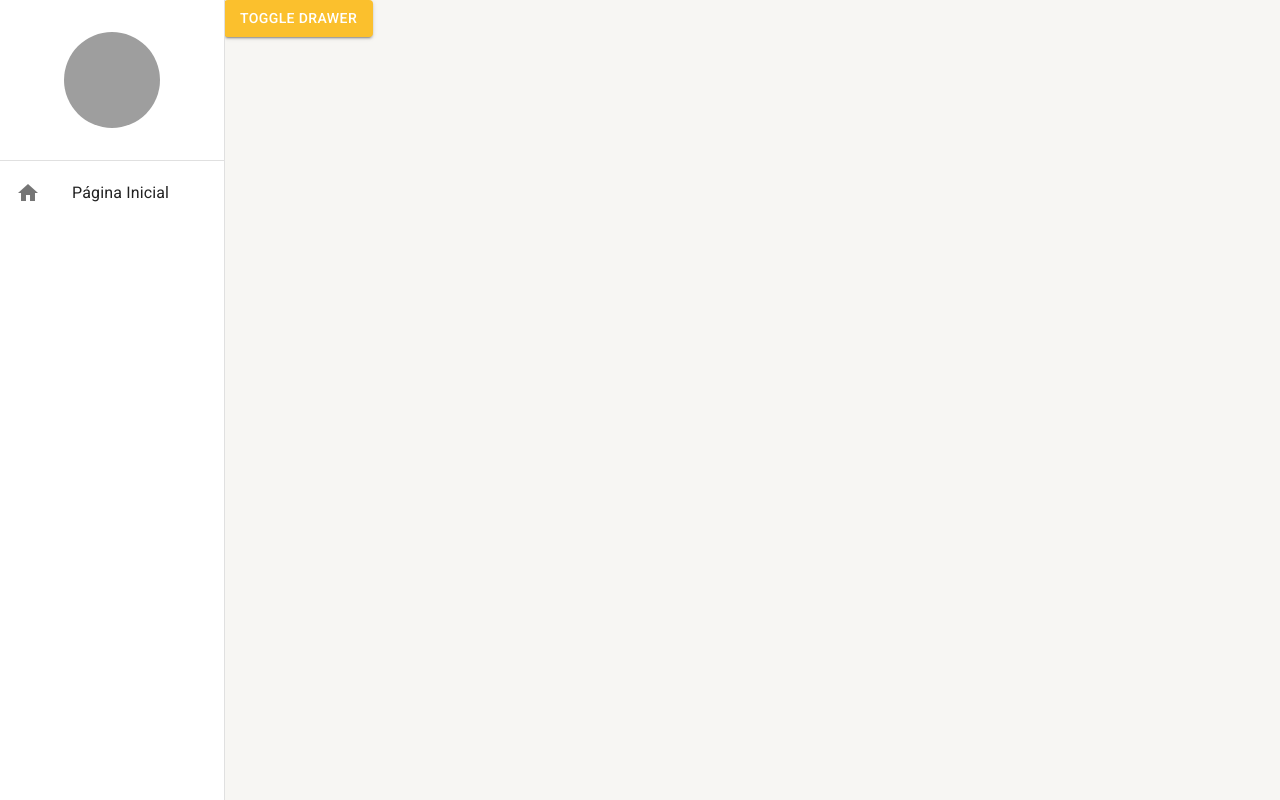
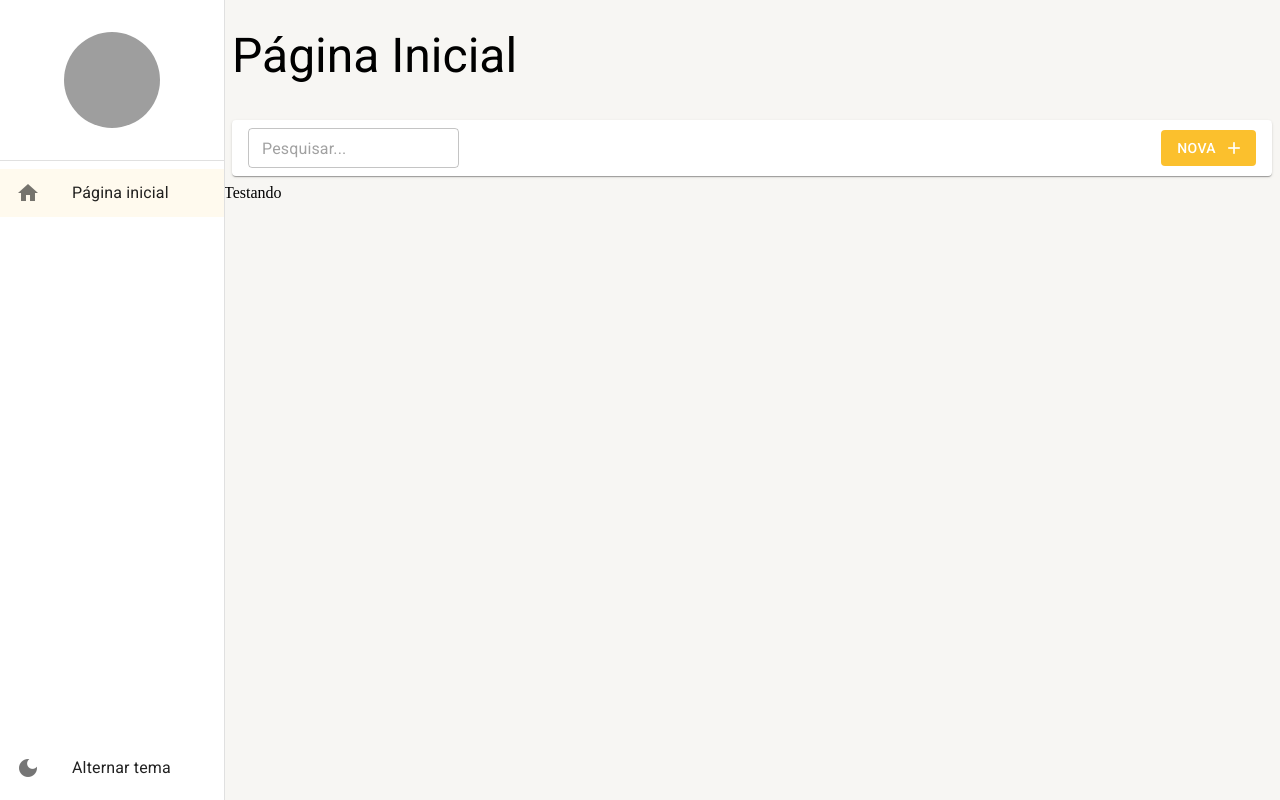
Before and after one commit to IsraelAlvesN/ts-ui-projeto, a React (Create React App) app: page /pagina-inicial in a window 1280 px wide. Built offline with nearby package versions, Linux system fonts and the light colour scheme; grey boxes are pictures that could not be loaded.

Commit message:
feat: Criado dashboard e menu lateral

```diff
--- /dev/null
+++ b/src/pages/dashboard/Dashboard.tsx
@@ -0,0 +1,18 @@
+import { FerramentasDaListagem } from "../../shared/components"
+import { LayoutBaseDePagina } from "../../shared/layouts"
+
+export const Dashboard = () => {
+    return(
+        <LayoutBaseDePagina
+            titulo="Página Inicial"
+            barraDeFerramentas={(
+                <FerramentasDaListagem
+                    mostrarInputBusca
+                    textoBotaoNovo='Nova'
+                />
+                )}
+        >
+            Testando
+        </LayoutBaseDePagina>
+    )
+}
--- a/src/pages/index.ts
+++ b/src/pages/index.ts
@@ -1 +1 @@
-export {}
+export * from './dashboard/Dashboard'
--- a/src/routes/index.tsx
+++ b/src/routes/index.tsx
@@ -1,16 +1,26 @@
-import { Button } from "@mui/material";
+import {useEffect} from 'react'
 import { Routes, Route, Navigate } from "react-router-dom";
 import { useDrawerContext } from "../shared/contexts";
+import { Dashboard } from '../pages';
 
 export const AppRoutes = () => {
-    const {toggleDrawerOpen} = useDrawerContext()
+    const {setDrawerOptions} = useDrawerContext()
+
+    useEffect(() => {
+        setDrawerOptions([
+            {
+                icon: 'home',
+                path: '/pagina-inicial',
+                label: 'Página inicial',
+            },
+        ])
+    }, [])
 
     return(
         <Routes>
-            <Route path="/pagina-inicial" element={<Button variant="contained" color="primary" onClick={toggleDrawerOpen}>Toggle drawer</Button>} />
+            <Route path="/pagina-inicial" element={<Dashboard />} />
 
             <Route path="*" element={<Navigate to="/pagina-inicial" />}/>
         </Routes>
     )
-
 }
--- /dev/null
+++ b/src/shared/components/ferramentas-da-listagem/FerramentasDaListagem.tsx
@@ -0,0 +1,58 @@
+import { Box, Button, Icon, Paper, TextField, useTheme } from "@mui/material"
+
+interface IFerramentasDaListagemProps{
+    textoDaBusca?: string;
+    mostrarInputBusca?: boolean;
+    aoMudarTextoDeBusca?: (novoTexto: string) => void;
+    textoBotaoNovo?: string;
+    mostrarBotaoNovo?: boolean;
+    aoClicarEmNovo?: () => void;
+}
+
+export const FerramentasDaListagem: React.FC<IFerramentasDaListagemProps> = ({
+    textoDaBusca = '',
+    mostrarInputBusca = false,
+    aoMudarTextoDeBusca,
+    textoBotaoNovo = 'Novo',
+    mostrarBotaoNovo = true,
+    aoClicarEmNovo
+}) => {
+    const theme = useTheme()
+
+    return(
+        <Box height={
+            theme.spacing(5)
+            }
+            marginX={1}
+            padding={1}
+            paddingX={2}
+            gap={1}
+            display='flex'
+            alignItems='center'
+            component={Paper}
+            >
+            {mostrarInputBusca &&(
+                <TextField
+                size='small'
+                placeholder='Pesquisar...'
+                value={textoDaBusca}
+                onChange={(e) => aoMudarTextoDeBusca?.(e.target.value)}
+            />
+            )}
+            <Box flex={1} display='flex' justifyContent='end'>
+                {mostrarBotaoNovo &&(
+                    <Button
+                    variant='contained'
+                    disableElevation
+                    color='primary'
+                    endIcon={<Icon>add</Icon>}
+                    onClick={aoClicarEmNovo}
+                >
+                    {textoBotaoNovo}
+                </Button>
+                )}
+            </Box>
+
+        </Box>
+    )
+}
--- a/src/shared/components/index.ts
+++ b/src/shared/components/index.ts
@@ -1 +1,2 @@
 export * from './menu-lateral/MenuLateral'
+export * from './ferramentas-da-listagem/FerramentasDaListagem'
--- a/src/shared/components/menu-lateral/MenuLateral.tsx
+++ b/src/shared/components/menu-lateral/MenuLateral.tsx
@@ -1,16 +1,47 @@
 import { Avatar, Box, Divider, Drawer, Icon, List, ListItemButton, ListItemIcon, ListItemText, useMediaQuery, useTheme } from "@mui/material"
 import React, { ReactNode } from "react"
-import { useDrawerContext } from "../../contexts";
+import { useMatch, useNavigate, useResolvedPath } from "react-router-dom";
+import { useAppThemeContext, useDrawerContext } from "../../contexts";
+
+interface IListItemLinkProps{
+    to: string;
+    icon: string;
+    label: string;
+    onClick: (() => void) | undefined;
+}
 
 interface IMenuLateral{
     children: ReactNode;
+}
+
+const ListItemLink:React.FC<IListItemLinkProps> = ({to, icon, label, onClick}) => {
+    const navigate = useNavigate()
+
+    const resolvedPath = useResolvedPath(to)
+    const match = useMatch({path: resolvedPath.pathname, end: false})
+
+    const handleClick = () => {
+        navigate(to);
+        onClick?.();
+    }
+
+    return(
+        <ListItemButton selected={!!match} onClick={handleClick}>
+            <ListItemIcon>
+                <Icon>{icon}</Icon>
+            </ListItemIcon>
+            <ListItemText primary={label} />
+        </ListItemButton>
+    )
 }
 
 export const MenuLateral: React.FC<IMenuLateral> = ({children}) => {
     const theme = useTheme()
     const smDown = useMediaQuery(theme.breakpoints.down('sm'))
 
-    const { isDrawerOpen, toggleDrawerOpen } = useDrawerContext()
+    const { isDrawerOpen, toggleDrawerOpen, drawerOptions } = useDrawerContext()
+
+    const {toggleTheme} = useAppThemeContext()
 
     return(
         <>
@@ -21,16 +52,31 @@ export const MenuLateral: React.FC<IMenuLateral> = ({children}) => {
                     </Box>
                 </Box>
                 <Divider/>
+
                 <Box flex={1}>
-                <List component="nav">
-                    <ListItemButton>
+                    <List component="nav">
+                        {drawerOptions.map( drawerOption => (
+                            <ListItemLink
+                                key={drawerOption.path}
+                                icon={drawerOption.icon}
+                                to={drawerOption.path}
+                                label={drawerOption.label}
+                                onClick={smDown ? toggleDrawerOpen : undefined}
+                            />
+                        ))}
+                    </List>
+                </Box>
+                <Box>
+                    <List component="nav">
+                    <ListItemButton onClick={toggleTheme}>
                         <ListItemIcon>
-                            <Icon>home</Icon>
+                            <Icon>dark_mode</Icon>
                         </ListItemIcon>
-                        <ListItemText primary='Página Inicial' />
+                        <ListItemText primary='Alternar tema' />
                     </ListItemButton>
-                </List>
+                    </List>
                 </Box>
+
             </Drawer>
             <Box height='100vh' marginLeft={smDown ? 0 : theme.spacing(28)}>
                 {children}
@@ -38,4 +84,3 @@ export const MenuLateral: React.FC<IMenuLateral> = ({children}) => {
         </>
     )
 }
-//10
--- a/src/shared/contexts/DrawerContext.tsx
+++ b/src/shared/contexts/DrawerContext.tsx
@@ -1,8 +1,17 @@
 import React, { createContext, ReactNode, useCallback, useContext, useState } from "react";
+
+interface IDrawerOption{
+    // to: string;
+    path: string;
+    label: string;
+    icon: string;
+}
 
 interface IDrawerContextData {
     isDrawerOpen: boolean;
     toggleDrawerOpen: () => void;
+    drawerOptions : IDrawerOption[];
+    setDrawerOptions: (newDrawerOptions: IDrawerOption[]) => void;
 }
 
 interface IAppThemeProvider{
@@ -17,13 +26,17 @@ export const useDrawerContext = () => {
 
 export const DrawerProvider: React.FC<IAppThemeProvider> = ({children}) => {
     const [isDrawerOpen, setIsDrawerOpen] = useState(false)
+    const [drawerOptions, setDrawerOptions] = useState<IDrawerOption[]>([])
 
     const toggleDrawerOpen = useCallback(() => {
         setIsDrawerOpen(oldDrawerOpen => !oldDrawerOpen)
     }, [])
+    const handleSetDrawerOptions = useCallback((newDrawerOptions: IDrawerOption[]) => {
+        setDrawerOptions(newDrawerOptions)
+    }, [])
 
     return(
-        <DrawerContext.Provider value={{isDrawerOpen, toggleDrawerOpen}}>
+        <DrawerContext.Provider value={{isDrawerOpen, toggleDrawerOpen, drawerOptions, setDrawerOptions: handleSetDrawerOptions}}>
             {children}
         </DrawerContext.Provider>
     )
--- /dev/null
+++ b/src/shared/layouts/LayoutBaseDePagina.tsx
@@ -0,0 +1,46 @@
+import React, { ReactNode } from 'react'
+import { Box } from "@mui/system"
+import { Icon, IconButton, Typography, useMediaQuery, useTheme } from '@mui/material';
+import { useDrawerContext } from '../contexts';
+
+interface ILayoutBaseDePaginaProps{
+    titulo: string;
+    barraDeFerramentas?: ReactNode;
+    children: string;
+}
+
+export const LayoutBaseDePagina: React.FC<ILayoutBaseDePaginaProps> = ({children, titulo, barraDeFerramentas}) => {
+    const theme = useTheme()
+    const smDown = useMediaQuery(theme.breakpoints.down('sm'))
+    const mdDown = useMediaQuery(theme.breakpoints.down('md'))
+
+    const {toggleDrawerOpen} = useDrawerContext()
+
+    return(
+        <Box height='100%' display='flex' flexDirection='column' gap={1}>
+            <Box padding={1} height={theme.spacing(smDown ? 6 : mdDown ? 8 : 12)} display='flex' alignItems='center' gap={1}>
+                {smDown && (
+                <IconButton onClick={toggleDrawerOpen}>
+                    <Icon>menu</Icon>
+                </IconButton>
+                )}
+                <Typography
+                    variant={smDown ? 'h5' : mdDown ? 'h4' : 'h3'}
+                    overflow='hidden'
+                    whiteSpace='nowrap'
+                    textOverflow='ellipses'
+                >
+                    {titulo}
+                </Typography>
+            </Box>
+            {barraDeFerramentas && (
+            <Box>
+                <Typography>{barraDeFerramentas}</Typography>
+            </Box>
+            )}
+            <Box flex={1} overflow='auto'>
+                {children}
+            </Box>
+        </Box>
+    )
+}
--- a/src/shared/layouts/index.ts
+++ b/src/shared/layouts/index.ts
@@ -1 +1 @@
-export {}
+export * from './LayoutBaseDePagina'
--- a/src/shared/themes/Dark.ts
+++ b/src/shared/themes/Dark.ts
@@ -3,6 +3,7 @@ import { cyan, yellow } from "@mui/material/colors"
 
 export const DarkTheme = createTheme({
     palette: {
+        mode: 'dark',
         primary:{
             main: yellow[700],
             dark: yellow[800],
@@ -18,6 +19,11 @@ export const DarkTheme = createTheme({
         background:{
             default: '#202124',
             paper: '#303134',
+        },
+    },
+    typography: {
+        allVariants: {
+            color: 'white',
         }
     }
 })
```
